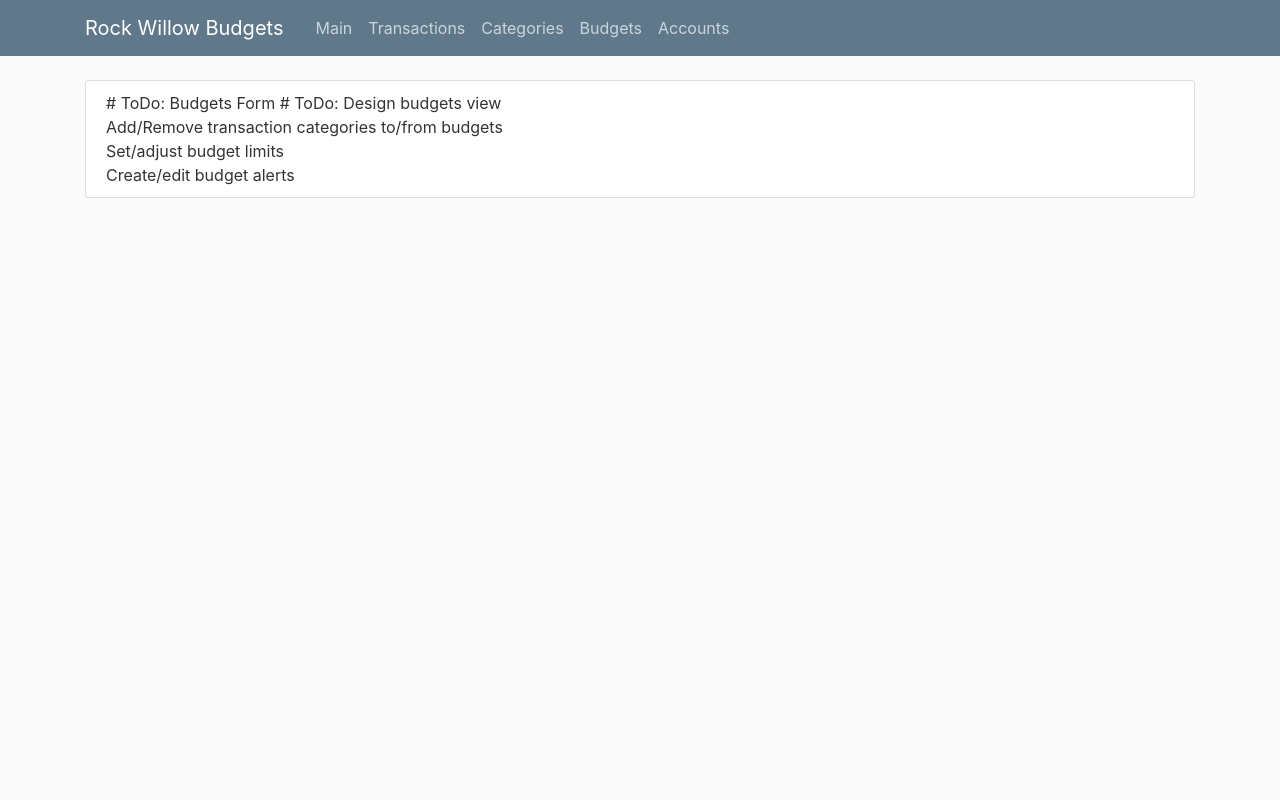
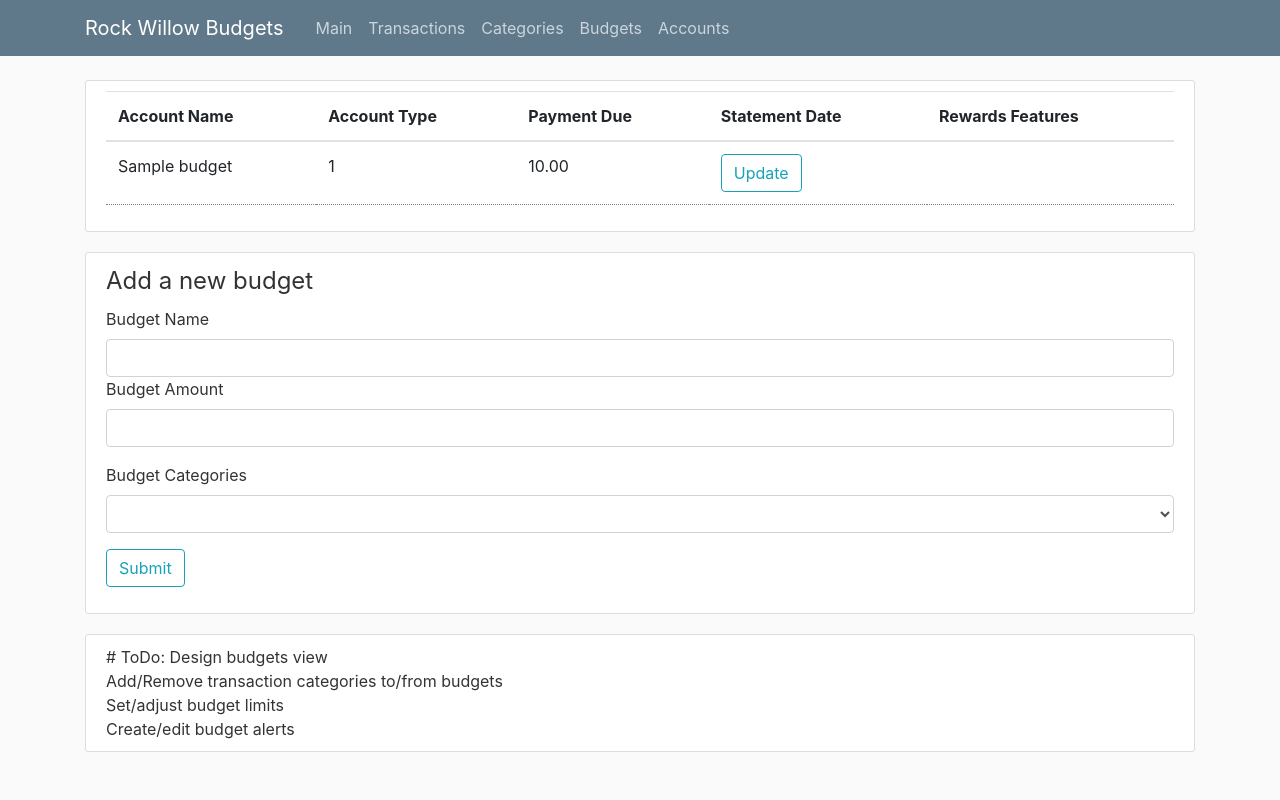
Before and after one commit to JSellers0/rw_budget, a Flask app: template templates/budgets/budgets.html in a window 1280 px wide. Run offline with Flask 3, Linux system fonts and the light colour scheme; the template is opened without the code that fills it: values that come from a table or form of the project are taken from there, others are empty; tables that the repository leaves empty hold one stand-in row (values such as "Sample post"); lists and menus that the app fills with data are empty; parts of the project's set-up code (start-up, migrations or seed data) failed here and were passed over; some libraries are stand-ins or nearby versions.

Commit message:
budgets initial setup

```diff
--- a/templates/budgets/budgets.html
+++ b/templates/budgets/budgets.html
@@ -5,7 +5,54 @@
 
 {% block body %}
 <div class="content-section">
-    # ToDo: Budgets Form
+    <table class="table table-hover">
+    <thead>
+        <tr>
+            <th scope="col">Account Name</th>
+            <th scope="col">Account Type</th>
+            <th scope="col">Payment Due</th>
+            <th scope="col">Statement Date</th>
+            <th scope="col">Rewards Features</th>
+        </tr>
+    </thead>
+    <tbody>
+        {% for budget in budgets %}
+        <tr>
+            <td>{{ budget.budget_name }}</td>
+            <td>{{ budget.categoryid }}</td>
+            <td>{{ budget.budget_amount }}</td>
+            <td>
+                <a href="{{ url_for("update_budget",budgetid=budget.budgetid) }}" class="btn btn-outline-info">
+                    Update
+                </a>
+            </td>
+        </tr>
+        {% endfor %}
+    </tbody>
+    </table>
+</div>
+<div class="content-section">
+    <form method="POST", action="">
+        {{ form.hidden_tag() }}
+        <fieldset>
+            <legend>Add a new budget</legend>
+                {{ form.budgetid }}
+            <div class="form-group">
+                {{ form.budget_name.label(class="form-control-label") }}
+                {{ form.budget_name(class="form-control") }}
+            <div class="form-group">
+                {{ form.budget_amount.label(class="form-control-label") }}
+                {{ form.budget_amount(class="form-control") }}
+            </div>
+            <div class="form-group">
+                {{ form.category.label(class="form-control-label") }}
+                {{ form.category(class="form-control") }}
+            </div>
+        </fieldset>
+        <div class="form-group">{{ form.submit(class="btn btn-outline-info") }}</div>
+    </form>
+</div>
+<div class="content-section">
     # ToDo: Design budgets view
     <div>Add/Remove transaction categories to/from budgets</div>
     <div>Set/adjust budget limits</div>
```
Also changed, not shown: templates/budgets/budgets_new.html (+8 -15 lines), templates/budgets/budgets_update.html (+10 -17 lines).
